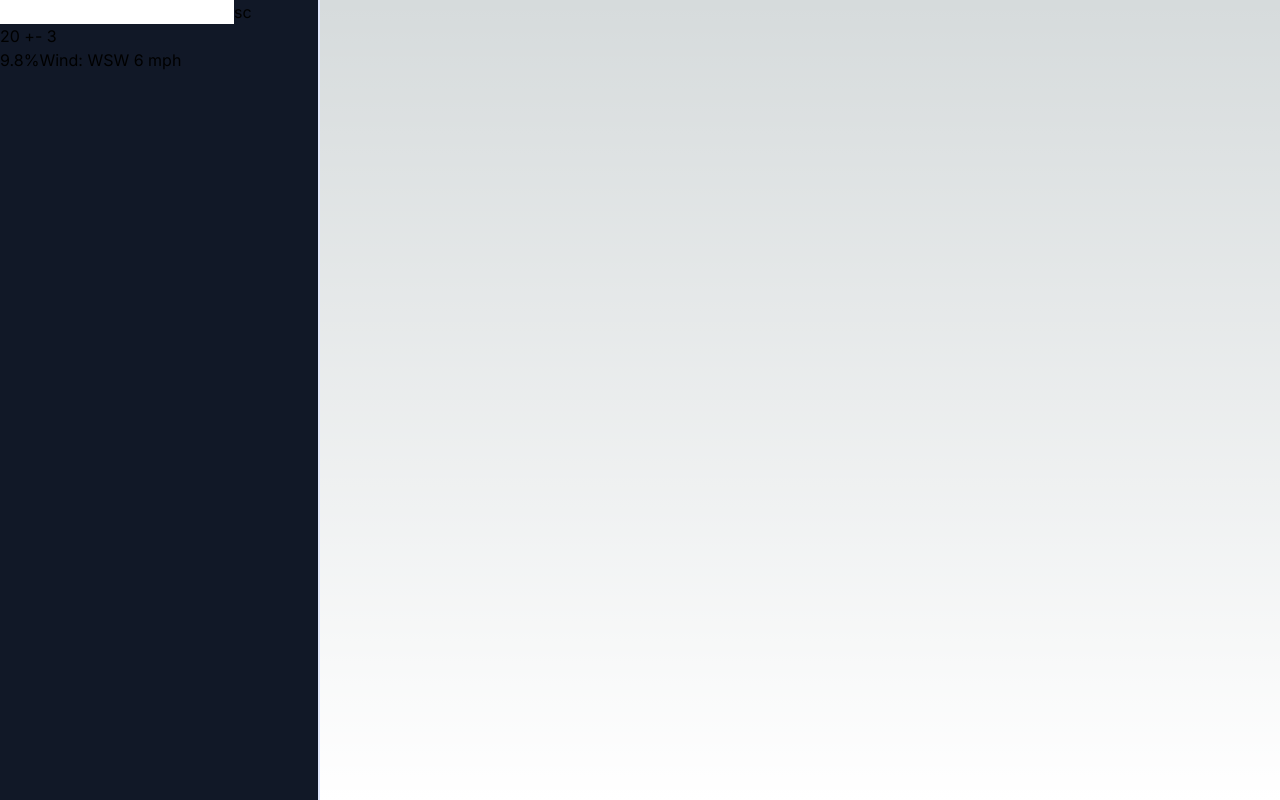
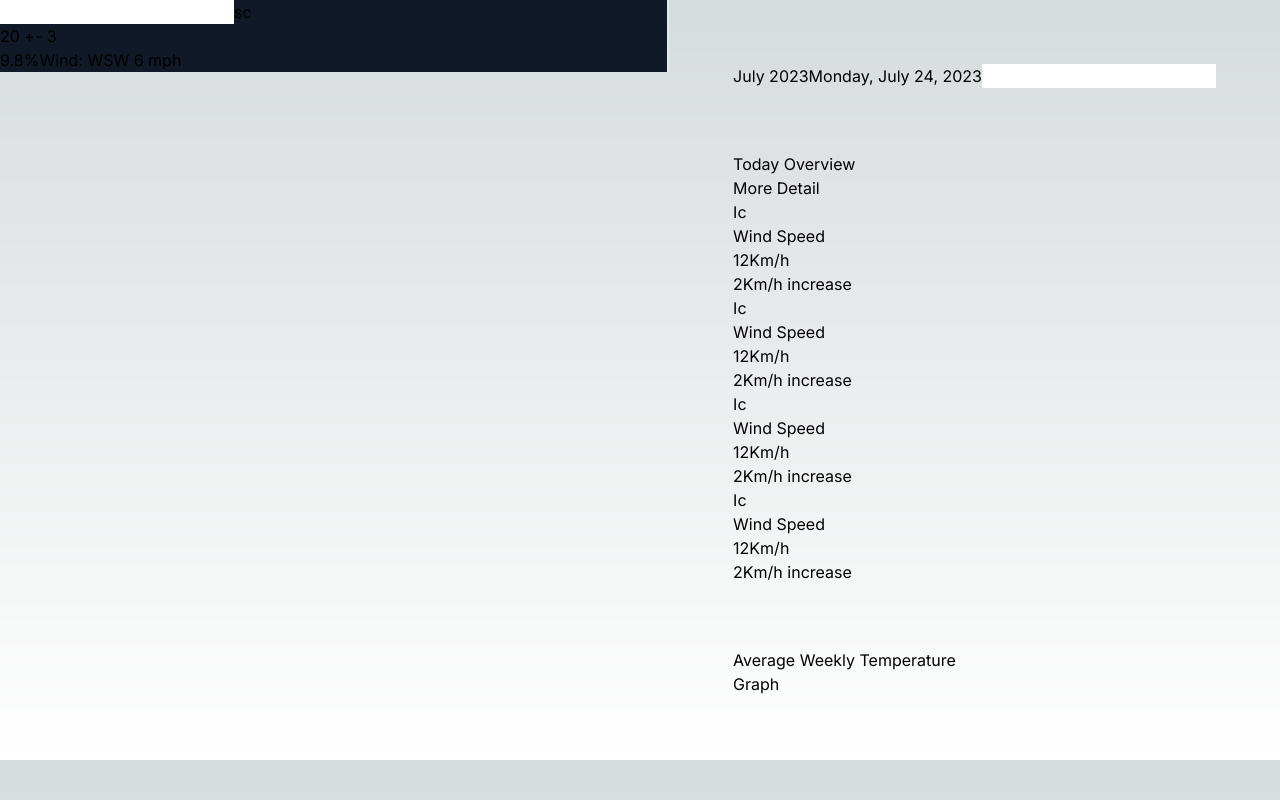
Before and after one commit to 11amanraj/weather-app, a Next.js app: page / in a window 1280 px wide. Built offline with nearby package versions, Linux system fonts and the light colour scheme.

Commit message:
Added iconscout

```diff
--- a/app/page.tsx
+++ b/app/page.tsx
@@ -1,10 +1,12 @@
+import Dashboard from '@/components/Dashboard'
 import Sidebar from '@/components/Sidebar'
 import Image from 'next/image'
 
 export default function Home() {
   return (
-    <main>
+    <main className='flex'>
       <Sidebar />
+      <Dashboard />
     </main>
   )
 }
--- /dev/null
+++ b/components/Dashboard.tsx
@@ -0,0 +1,66 @@
+import React from 'react'
+
+const Dashboard = () => {
+  return (
+    <section className='p-16 flex flex-col gap-16'>
+        <div className='flex justify-between'>
+            <div>
+                <span>July 2023</span>
+                <span>Monday, July 24, 2023</span>
+            </div>
+            <label htmlFor="search"></label>
+            <input id='search' name='search'/>
+        </div>
+        <div className='grid-cols-3 grid-rows-2'>
+            <h3>Today Overview</h3>
+            <span>More Detail</span>
+            <div>
+                <div>Ic</div>
+                <div>
+                    <h3>Wind Speed</h3>
+                    <span>12Km/h</span>
+                </div>
+                <div>
+                    2Km/h increase
+                </div>
+            </div>
+            <div>
+                <div>Ic</div>
+                <div>
+                    <h3>Wind Speed</h3>
+                    <span>12Km/h</span>
+                </div>
+                <div>
+                    2Km/h increase
+                </div>
+            </div>
+            <div>
+                <div>Ic</div>
+                <div>
+                    <h3>Wind Speed</h3>
+                    <span>12Km/h</span>
+                </div>
+                <div>
+                    2Km/h increase
+                </div>
+            </div>
+            <div>
+                <div>Ic</div>
+                <div>
+                    <h3>Wind Speed</h3>
+                    <span>12Km/h</span>
+                </div>
+                <div>
+                    2Km/h increase
+                </div>
+            </div>
+        </div>
+        <div>
+            <h3>Average Weekly Temperature</h3>
+            <div>Graph</div>
+        </div>
+    </section>
+  )
+}
+
+export default Dashboard
--- /dev/null
+++ b/components/Search.tsx
@@ -0,0 +1,7 @@
+const Search = () => {
+  return (
+    <div>Search</div>
+  )
+}
+
+export default Search
--- a/components/Sidebar.tsx
+++ b/components/Sidebar.tsx
@@ -1,6 +1,6 @@
 const Sidebar = () => {
     return (
-        <section className="w-80 h-screen border-r-2 border-r-indigo-100 float-left bg-gray-900">
+        <section className="flex-1 w-80 h-full border-r-2 border-r-indigo-100 float-left bg-gray-900">
             <div className="flex ">
                 <label htmlFor=""></label>
                 <input name="search" id="name" type="text"/>
--- a/package.json
+++ b/package.json
@@ -9,6 +9,7 @@
     "lint": "next lint"
   },
   "dependencies": {
+    "@iconscout/react-unicons": "^2.0.2",
     "@types/node": "20.4.4",
     "@types/react": "18.2.15",
     "@types/react-dom": "18.2.7",
```
Also changed, not shown: 1 other file (tests, documents, lock files or other folders).
